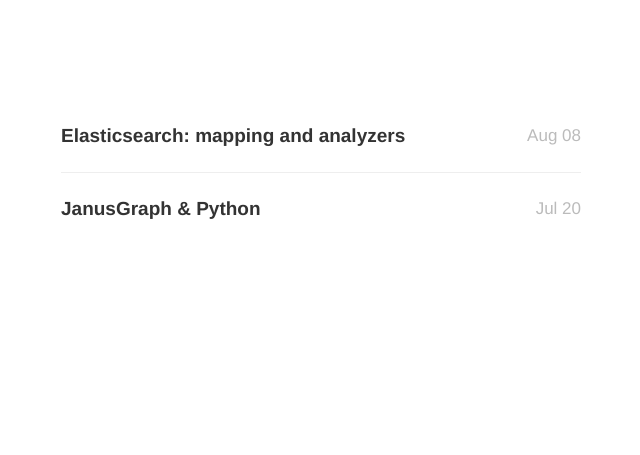
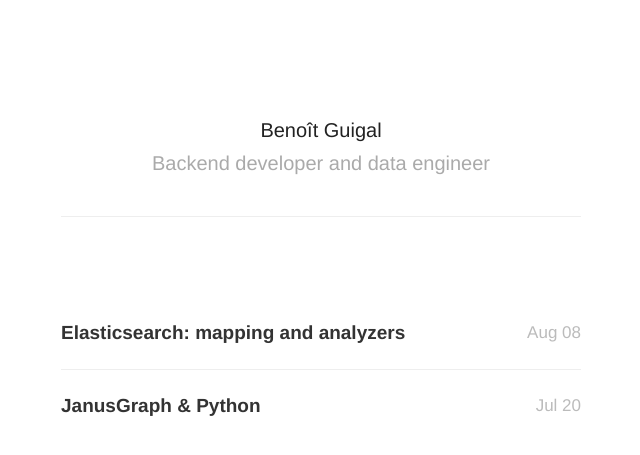
Before and after one commit to benoitguigal/code, a Jekyll site: the page built from index.html, in a window 1280 px wide. Shown: the top 455 px of the page, without its empty margins (319-959 px from the left). Built offline with Jekyll 4.4.1, drawn with Linux system fonts in a browser that asks for light colours; nearby versions of some CDN libraries; a script that is not in the unit is left out; the list of posts is cut into pages by our own code.

Commit message:
add a profile

```diff
--- a/_config.yml
+++ b/_config.yml
@@ -1,5 +1,5 @@
 name: Benoît Guigal code blog
-description:
+description: Backend developer and data engineer
 meta_description: "Benoît Guigal, code, open data, database, API, Python, Golang"
 
 aboutPage: false
--- a/_includes/profile.html
+++ b/_includes/profile.html
@@ -1,13 +1,6 @@
 <div class="profile">
     <section id="wrapper">
         <header id="header">
-        {% if site.aboutPage %}
-            <a href="{{ "/" | relative_url  }}about">
-                <img id="avatar" class="2x" src="{{ "/" | relative_url  }}assets/images/avatar.png"/>
-            </a>
-        {% else %}
-            <img id="avatar" class="2x" src="{{ "/" | relative_url  }}assets/images/avatar.png"/>
-        {% endif %}
             <h1>{{ site.author }}</h1>
             <h2>{{ site.description }}</h2>
         </header>
--- a/_layouts/default.html
+++ b/_layouts/default.html
@@ -15,6 +15,9 @@
 <body>
 
   {% include navigation.html %}
+
+  {% include profile.html %}
+
 
   <section id="wrapper" class="{% if page.profile %}home{% endif %}">
     {{ content }}
```
